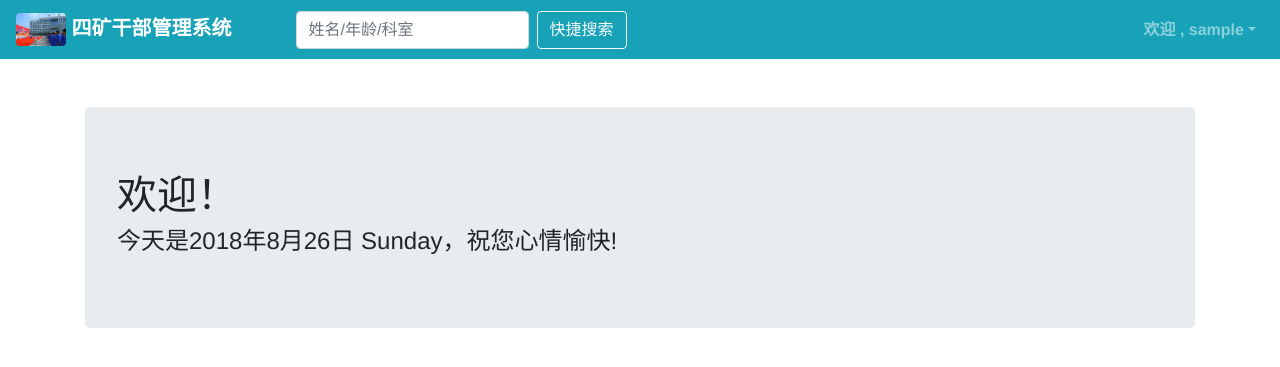
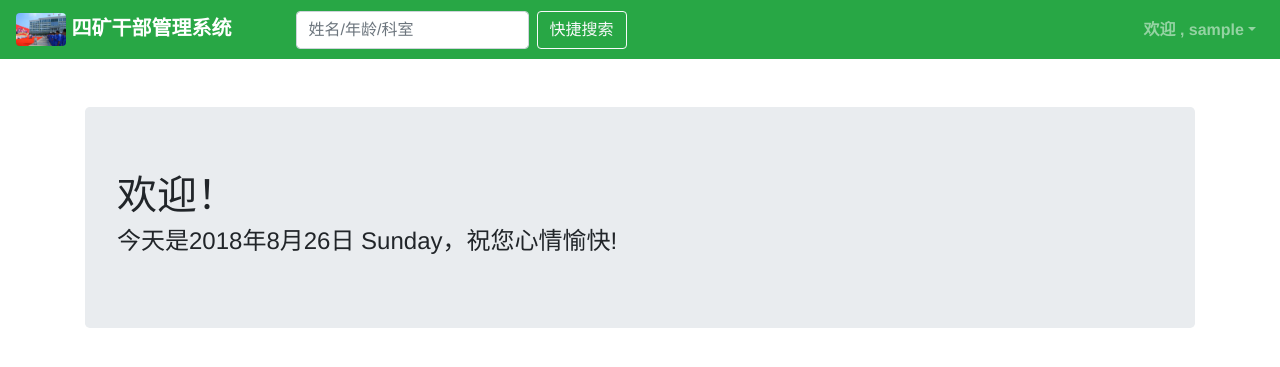
Before and after one commit to Ggzzhh/ore4, a Flask app: page / in a window 1280 px wide. Shown: the top 367 px of the page. Run offline with Flask 2, Linux system fonts and the light colour scheme; the visitor is signed in with stand-in values (Sample User, id 1); data comes from the database, SQL or seed files in the repository; some libraries are stand-ins or nearby versions.

Commit message:
部分调整

```diff
--- a/app/__init__.py
+++ b/app/__init__.py
@@ -36,7 +36,7 @@ def create_app(config_name):
     bootstrap.init_app(app)
     db.init_app(app)
     login_manager.init_app(app)
-    csrf.init_app(app)
+    # csrf.init_app(app)
     excel.init_excel(app)
     moment.init_app(app)
 
@@ -55,5 +55,4 @@ def create_app(config_name):
     from .api_v1 import api_v1 as api_v1_blueprint
     app.register_blueprint(api_v1_blueprint, url_prefix="/v1")
 
-
     return app
--- a/app/templates/base.html
+++ b/app/templates/base.html
@@ -26,7 +26,7 @@
 	</div>
 </noscript>
 {% block nav %}
-	<nav class="navbar navbar-expand-md bg-info navbar-dark">
+	<nav class="navbar navbar-expand-md bg-success navbar-dark">
 		<a href="#" class="navbar-brand">
 			<img src="{{ url_for('static', filename='image/1.jpg') }}"
 				 width="50" height="50" class="img-fluid rounded">
--- a/app/templates/login/login.html
+++ b/app/templates/login/login.html
@@ -14,7 +14,7 @@
 			<div class="box-body">
 				<div class="content">
 					<form action="" class="form" method="post">
-						<input type="hidden" name="csrf_token" value="{{ csrf_token() }}" />
+{#						<input type="hidden" name="csrf_token" value="{{ csrf_token() }}" />#}
 						<ul>
 							<li class="text-center title">
 								{{ system_name }}
```
